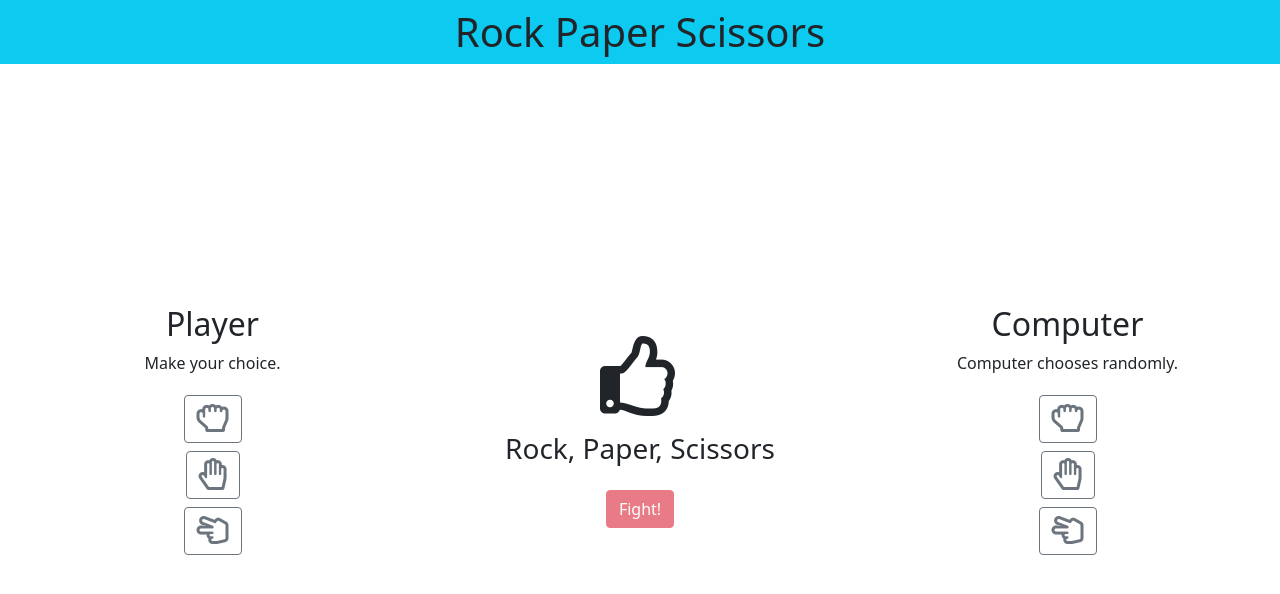
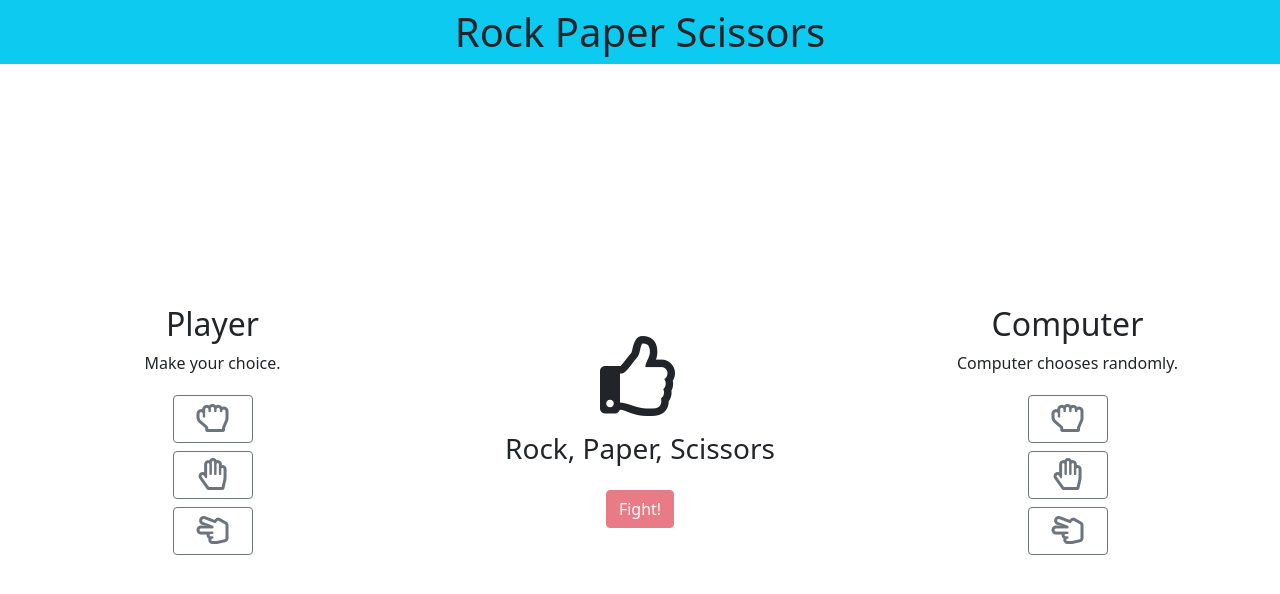
Before and after one commit to mppatterson84/rock-paper-scissors, a plain HTML site: page index.html in a window 1280 px wide. Drawn offline with Linux system fonts and the light colour scheme.

Commit message:
Update style.css

```diff
--- a/css/style.css
+++ b/css/style.css
@@ -1,6 +1,6 @@
 div.row {
     height: 90vh;
 }
-aside > i {
+aside > button {
     width: 80px;
 }
```
